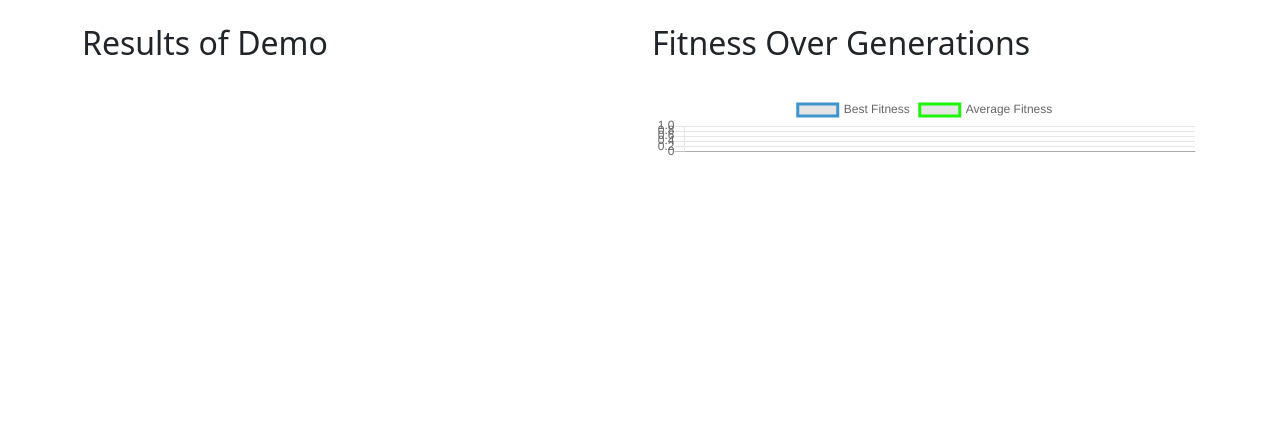
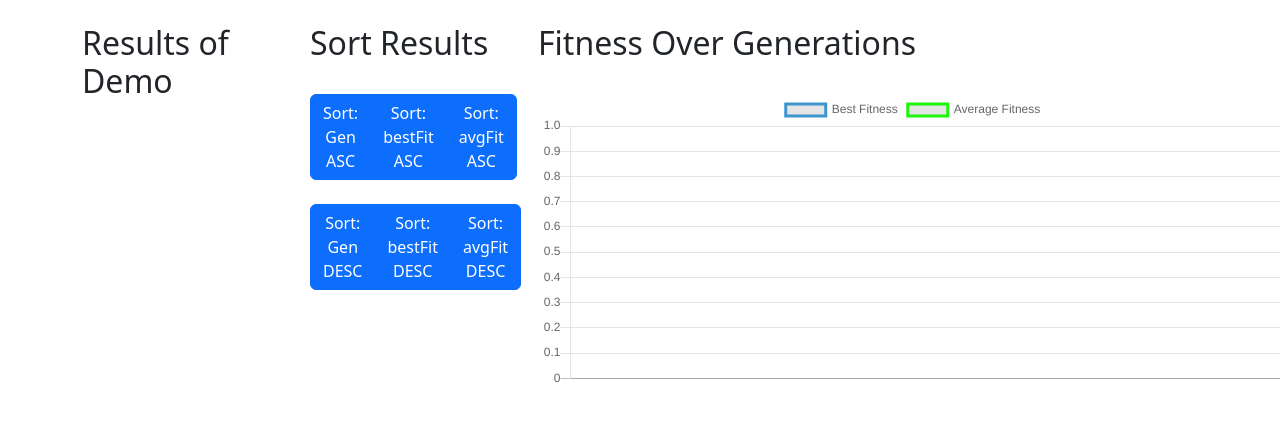
Before and after one commit to MikeUchmanowicz/Neat-is-Neat-Senior-Project, a Django app: page /demo/demoInfo/ in a window 1280 px wide. Shown: the part 69-490 px from the top of the page. Run offline with Django 4.2, Linux system fonts and the light colour scheme; data that the repository does not hold is empty; some libraries are stand-ins or nearby versions.

Commit message:
sort buttons for demoInfo

```diff
--- a/NeatIsNeat/Demo/templates/demo/demoInfo.html
+++ b/NeatIsNeat/Demo/templates/demo/demoInfo.html
@@ -13,20 +13,20 @@
 
 {% block content %}
 
-<div class="container">
-    <div class="row">
-        <div class="col">
+<div class="container" style="width:100%;display:flex;">
+    <div class="row" >
+        <div class="col" style="width: 20%">
 
             <br>
             <h2>Results of Demo</h2>
             <br>
 
-            <ul class="list-group" style="width: 30%">
+            <ul class="list-group">
 
                 {% for data in aidatalist.all %}
                     <li class="list-group-item"><b>gen</b>: {{data.gen}}</li>
                     <li class="list-group-item"><b>popSize</b>: {{data.popSize}}</li>
-                    <li class="list-group-item"><b>avgFit</b>: {{data.avgFit}}</li>
+                    <li class="list-group-item"><b>avgFit</b>: {{data.avgFit|floatformat:3}}</li>
                     <li class="list-group-item"><b>stdDevFit</b>: {{data.stdDevFit}}</li>
                     <li class="list-group-item"><b>bestFit</b>: {{data.bestFit}}</li>
                     <li class="list-group-item"><b>adjFit</b>: {{data.adjFit}}</li>
@@ -36,13 +36,46 @@
             </ul>
         </div>
 
-        <div class="col">
+        <div class="col" style="width: 20%">
+            <br>
+            <h2>Sort Results</h2>
+            {% comment %} <div class="btn-group">
+                <button type="button" class="btn btn-danger dropdown-toggle" data-toggle="dropdown" aria-haspopup="true" aria-expanded="false">
+                Sort By:
+                </button>
+                <div class="dropdown-menu">
+                    <a class="dropdown-item" href="#">Action</a>
+                    <a class="dropdown-item" href="#">Another action</a>
+                    <a class="dropdown-item" href="#">Something else here</a>
+                    <div class="dropdown-divider"></div>
+                    <a class="dropdown-item" href="#">Separated link</a>
+                </div>
+            </div> {% endcomment %}
+
+            <br>
+            <div class="btn-group">
+                <a href="{% url 'sortDemoInfo' value="gen" %}" class="btn btn-primary">Sort: Gen ASC</a>
+                <a href="{% url 'sortDemoInfo' value="bestFit" %}" class="btn btn-primary">Sort: bestFit ASC</a>
+                <a href="{% url 'sortDemoInfo' value="avgFit" %}" class="btn btn-primary">Sort: avgFit ASC</a>
+            </div>
+            <br>
+            <br>
+            <div class="btn-group">
+                <a href="{% url 'sortDemoInfo' value="-gen" %}" class="btn btn-primary">Sort: Gen DESC</a>
+                <a href="{% url 'sortDemoInfo' value="-bestFit" %}" class="btn btn-primary">Sort: bestFit DESC</a>
+                <a href="{% url 'sortDemoInfo' value="-avgFit" %}" class="btn btn-primary">Sort: avgFit DESC</a>
+            </div>
+
+
+        </div>
+
+        <div class="col" style="width: 60%">
 
             <br>
             <h2>Fitness Over Generations</h2>
             <br>
 
-            <div style="height:30%; width:100%;">
+            <div style="height:300; width:750;">
                 <canvas id="linechart"></canvas>
             </div>
 
@@ -61,7 +94,7 @@
                             fill: true
                         },{
                             label: 'Average Fitness',
-                            data: [{% for data in aidatalist %}'{{data.avgFit}}',{% endfor %}],
+                            data: [{% for data in aidatalist %}'{{data.avgFit|floatformat:3}}',{% endfor %}],
                             borderColor: '#1df50a',
                             fill: true
                         }]
--- a/NeatIsNeat/Demo/urls.py
+++ b/NeatIsNeat/Demo/urls.py
@@ -4,7 +4,8 @@ from . import views
 
 #DEMO APP URLS
 urlpatterns = [
-    path("demoInfo/", views.demoInfo, name="demoInfo")
+    path("demoInfo/", views.readDemoInfo, name="demoInfo"),
+    path("demoInfo/sort/<str:value>", views.sortDemoInfo, name="sortDemoInfo")
 ]
 
 """
--- a/NeatIsNeat/Demo/views.py
+++ b/NeatIsNeat/Demo/views.py
@@ -1,4 +1,3 @@
-import string
 from django.shortcuts import render
 
 from Demo.exceptions import db_operational_handler
@@ -6,15 +5,11 @@ from . services import AIDataService
 
 # RETRIEVES ALL DATA MODELS AND RETURNS THEM TO VIEW
 @db_operational_handler # EXCEPTION HANDLER WRAPPER FUNCTION
-def demoInfo(response):
-    aidata = AIDataService.retrieveAllGens()
-    labels = []
-    fits = []
-    gens = []
+def readDemoInfo(response):
+    datalist = AIDataService.retrieveAllGens()
+    return render(response, "demo/demoInfo.html", {"aidatalist":datalist})
 
-    for data in aidata:
-        fits.append(data.bestFit)
-        gens.append(data.gen)
-        labels.append("Gen " +str(data.gen))
-
-    return render(response, "demo/demoInfo.html", {"aidatalist":aidata, "labels":labels, "fit":fits, "gen":gens})
+@db_operational_handler # EXCEPTION HANDLER WRAPPER FUNCTION
+def sortDemoInfo(response, value:str):
+    datalist = AIDataService.retrieveAllGens().order_by(value)
+    return render(response, "demo/demoInfo.html", {"aidatalist":datalist})
--- a/NeatIsNeat/Main/templates/main/home.html
+++ b/NeatIsNeat/Main/templates/main/home.html
@@ -25,7 +25,7 @@
         <br><br>
         </p>
 
-        <h2> Progress </h2>
+        <h2> Progress (Very General)</h2>
         <hr><br>
     <div style="text-align: center;">
         <table class="table " >
```
